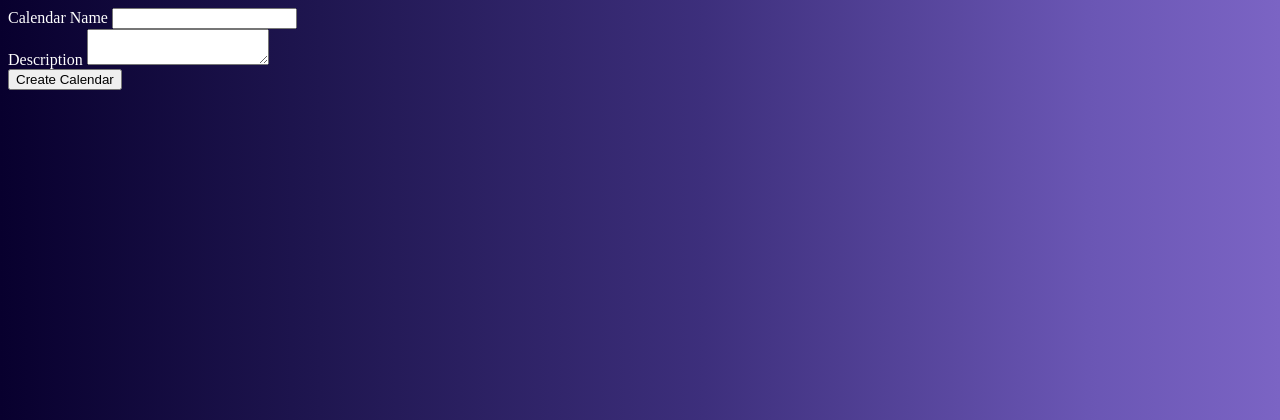
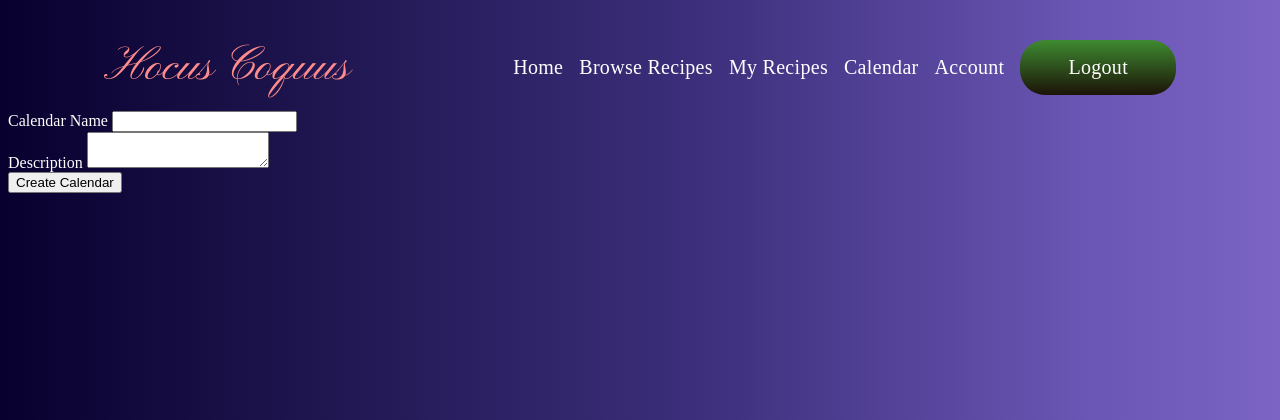
Before and after one commit to JoshTiff/hocus-coquus, a Spring Boot app: page /calendar-create in a window 1280 px wide. Shown: the top 420 px of the page. Run offline with Spring Boot 4, Linux system fonts and the light colour scheme; the visitor is signed in with stand-in values (Sample User, id 1); some of the project's set-up classes (security, data sources, template engines, error pages and the like) are left out, and stand-ins take their place; some libraries are stand-ins or nearby versions; some web fonts are replaced.

Commit message:
logout button when logged in on all pages

```diff
--- a/src/main/resources/templates/calendar-create.html
+++ b/src/main/resources/templates/calendar-create.html
@@ -2,6 +2,7 @@
 <html lang="en" xmlns:th="http://www.thymeleaf.org">
     <head th:replace="~{fragments/layout :: head('Create Calendar')}"></head>
     <body>
+        <header th:replace="~{fragments/layout :: site-header}"></header>
         <div>
             <p id="calendar-create-error" role="alert" hidden></p>
             <form id="calendar-create-form" method="post" th:action="@{/api/calendar/create}"
--- a/src/main/resources/templates/calendar-switch.html
+++ b/src/main/resources/templates/calendar-switch.html
@@ -2,6 +2,7 @@
 <html lang="en" xmlns:th="http://www.thymeleaf.org">
     <head th:replace="~{fragments/layout :: head('Switch Calendar')}"></head>
     <body>
+        <header th:replace="~{fragments/layout :: site-header}"></header>
         <div>
             <p th:if="${calendarSwitchError}" th:text="${calendarSwitchError}" role="alert"></p>
             <form th:if="${not #lists.isEmpty(calendars)}" th:action="@{/api/calendar/switch}" method="post">
--- a/src/main/resources/templates/fragments/layout.html
+++ b/src/main/resources/templates/fragments/layout.html
@@ -1,5 +1,5 @@
 <!doctype html>
-<html lang="en" xmlns:th="http://www.thymeleaf.org">
+<html lang="en" xmlns:th="http://www.thymeleaf.org" xmlns:sec="http://www.thymeleaf.org/extras/spring-security">
     <head th:fragment="head(title)">
         <meta charset="UTF-8" />
         <meta name="viewport" content="width=device-width, initial-scale=1.0" />
@@ -28,6 +28,9 @@
                 <a th:href="@{/edit/recipe}" class="link">My Recipes</a>
                 <a th:href="@{/calendar}" class="link">Calendar</a>
                 <a th:href="@{/account}" class="link">Account</a>
+                <form sec:authorize="isAuthenticated()" th:action="@{/logout}" method="post">
+                    <button type="submit" class="btn">Logout</button>
+                </form>
             </nav>
         </header>
 
--- a/src/main/resources/templates/ingredient-create.html
+++ b/src/main/resources/templates/ingredient-create.html
@@ -2,6 +2,7 @@
 <html lang="en" xmlns:th="http://www.thymeleaf.org">
     <head th:replace="~{fragments/layout :: head('Create Ingredient')}"></head>
     <body>
+        <header th:replace="~{fragments/layout :: site-header}"></header>
     	<div>
 	    	<p th:if="${ingredientCreateError}" th:text="${ingredientCreateError}" role="alert"></p>
 			<form th:action="@{/api/ingredient/create}" th:object="${ingredientCreateDto}" method="post">
```
